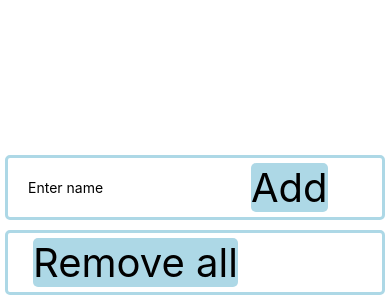
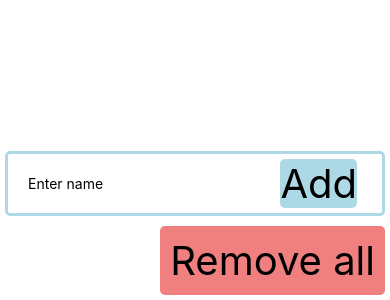
Before and after one commit to joakim-ha/countingstuff, a React Native app: screen / in a window 390 px wide. Shown: the part 544-844 px from the top of the page. Built offline with nearby package versions, Linux system fonts and the light colour scheme.

Commit message:
Modified styling of adding/removing countables

```diff
--- a/components/AddRow.js
+++ b/components/AddRow.js
@@ -2,7 +2,7 @@ import { useState } from "react";
 import { View, TextInput } from "react-native";
 
 import { CountableButton } from "./CountableButton";
-import { CommonStyles } from "../styles/CommonStyles";
+import { CommonStyles, DeleteStyles } from "../styles/CommonStyles";
 
 export const AddRow = ({ addNewCountable }) => {
   const [name, setName] = useState("");
@@ -27,8 +27,12 @@ export const RemoveRows = ({ removeAllCountables }) => {
   };
 
   return (
-    <View style={CommonStyles.row}>
-      <CountableButton label="Remove all" submit={handleDelete} />
+    <View style={DeleteStyles.row}>
+      <CountableButton
+        label="Remove all"
+        submit={handleDelete}
+        style={DeleteStyles.button}
+      />
     </View>
   );
 };
--- a/components/CountableButton.js
+++ b/components/CountableButton.js
@@ -1,12 +1,19 @@
+import React from "react";
 import { TouchableOpacity, Text, StyleSheet } from "react-native";
 
 import { CommonStyles } from "../styles/CommonStyles";
 
-export const CountableButton = ({ label, submit }) => (
-  <TouchableOpacity style={styles.button} onPress={submit}>
-    <Text style={CommonStyles.textItem}>{label}</Text>
-  </TouchableOpacity>
-);
+export const CountableButton = ({ label, submit, style }) => {
+
+  // check if a style is passed in, if so override the default styles
+  const buttonStyle = style ? [styles.button, style] : styles.button;
+
+  return (
+    <TouchableOpacity style={buttonStyle} onPress={submit}>
+      <Text style={CommonStyles.textItem}>{label}</Text>
+    </TouchableOpacity>
+  );
+};
 
 const styles = StyleSheet.create({
   button: {
--- a/styles/CommonStyles.js
+++ b/styles/CommonStyles.js
@@ -6,6 +6,7 @@ export const CommonStyles = StyleSheet.create({
   },
   row: {
     flexDirection: "row",
+    justifyContent: "space-between",
     alignItems: "center",
     borderColor: "lightblue",
     borderWidth: 3,
@@ -15,3 +16,20 @@ export const CommonStyles = StyleSheet.create({
     paddingStart: 20,
   },
 });
+
+export const DeleteStyles = StyleSheet.create({
+  button: {
+    backgroundColor: "lightcoral",
+    borderRadius: 5,
+    padding: 10,
+    marginLeft: "auto",
+  },
+  textItem: {
+    fontSize: 40,
+  },
+  row: {
+    flexDirection: "row",
+    justifyContent: "space-between",
+    alignItems: "center",
+  },
+});
```
